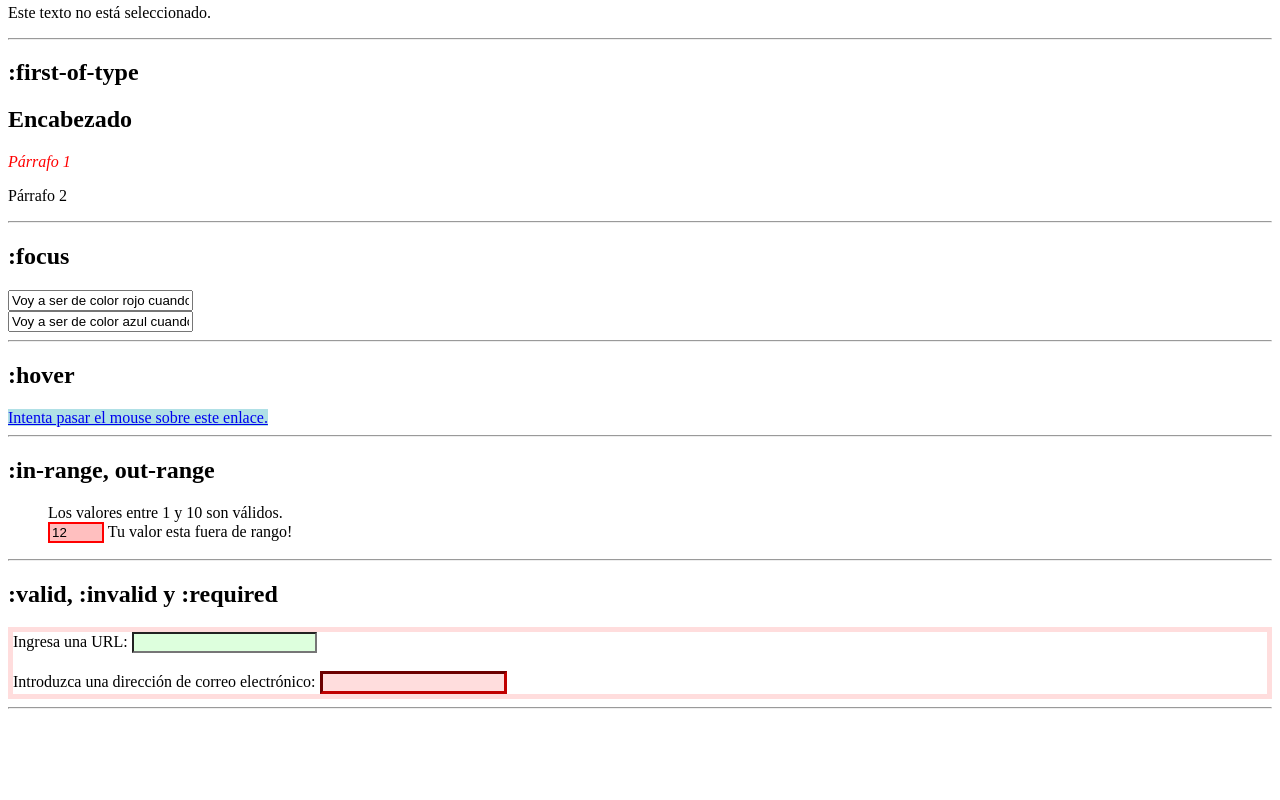
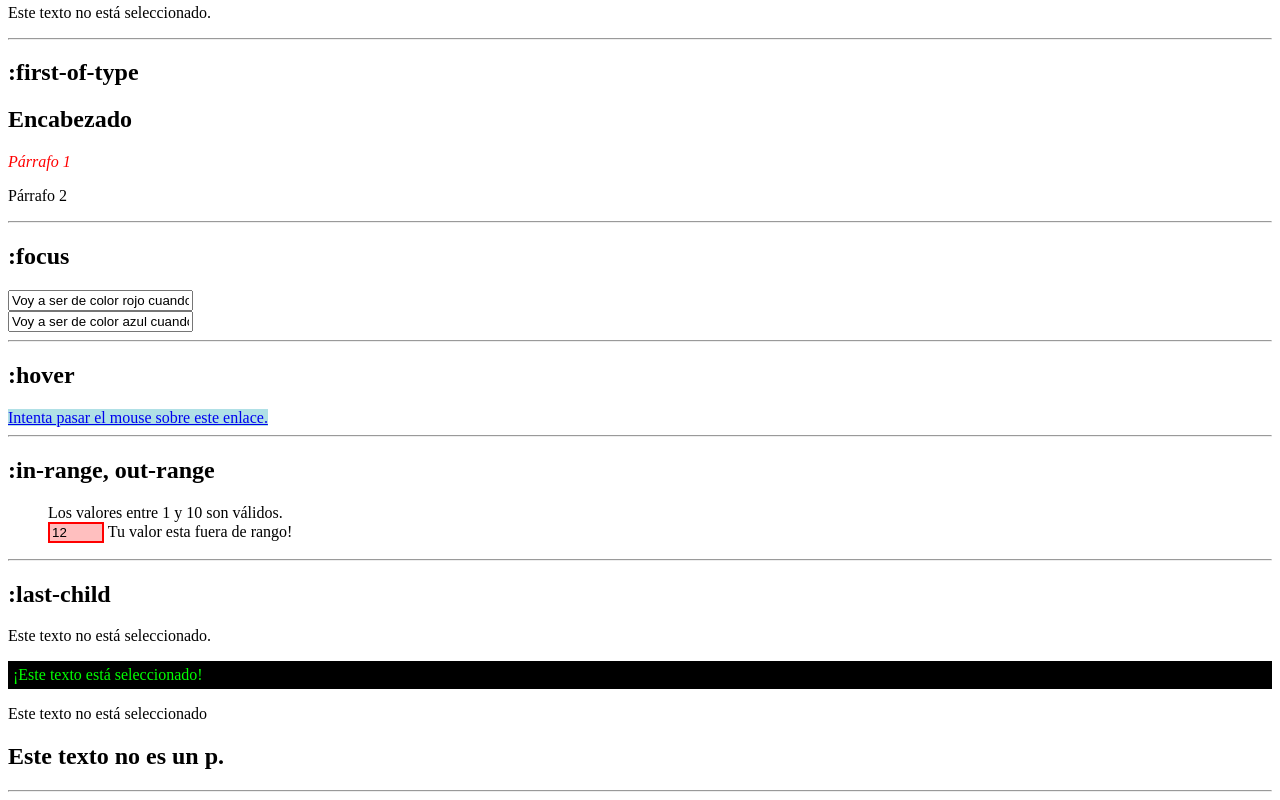
Before and after one commit to FROSTYLAN/Deprecates-Notes, a plain HTML site: page 01-FrontendDeveloper/06-pseudoclases.html in a window 1280 px wide. Shown: the part 924-1724 px from the top of the page. Before the commit the page ends 1641 px from the top, so only its background shows below. Drawn offline with Linux system fonts and the light colour scheme.

Commit message:
fronted developer - pseudoclases :last-child

```diff
--- a/01-FrontendDeveloper/06-pseudoclases.html
+++ b/01-FrontendDeveloper/06-pseudoclases.html
@@ -280,40 +280,24 @@
     </section>
     <hr />
 
-    <!-- :valid. :invalid :required -->
+    <!-- :last-child -->
     <section>
-      <h2>:valid, :invalid y :required</h2>
-      <div class="valid-invalid-required">
-        <form>
-          <label for="url_input">Ingresa una URL:</label>
-          <input type="url" id="url_input" />
-          <br />
-          <br />
-          <label for="email_input"
-            >Introduzca una dirección de correo electrónico:</label
-          >
-          <input type="email" id="email_input" required />
-        </form>
+      <h2>:last-child</h2>
+      <div class="last-child">
+        <div>
+          <p>Este texto no está seleccionado.</p>
+          <p>¡Este texto está seleccionado!</p>
+        </div>
+        <div>
+          <p>Este texto no está seleccionado</p>
+          <h2>Este texto no es un p.</h2>
+        </div>
       </div>
       <style>
-        .valid-invalid-required input:invalid {
-          background-color: #ffdddd;
-        }
-        .valid-invalid-required form:invalid {
-          border: 5px solid #ffdddd;
-        }
-        .valid-invalid-required input:valid {
-          background-color: #ddffdd;
-        }
-        .valid-invalid-required form:valid {
-          border: 5px solid #ddffdd;
-        }
-        .valid-invalid-required input:required {
-          border-color: #800000;
-          border-width: 3px;
-        }
-        .valid-invalid-required input:required:invalid {
-          border-color: #c00000;
+        .last-child p:last-child {
+          color: lime;
+          background-color: black;
+          padding: 5px;
         }
       </style>
     </section>
```
